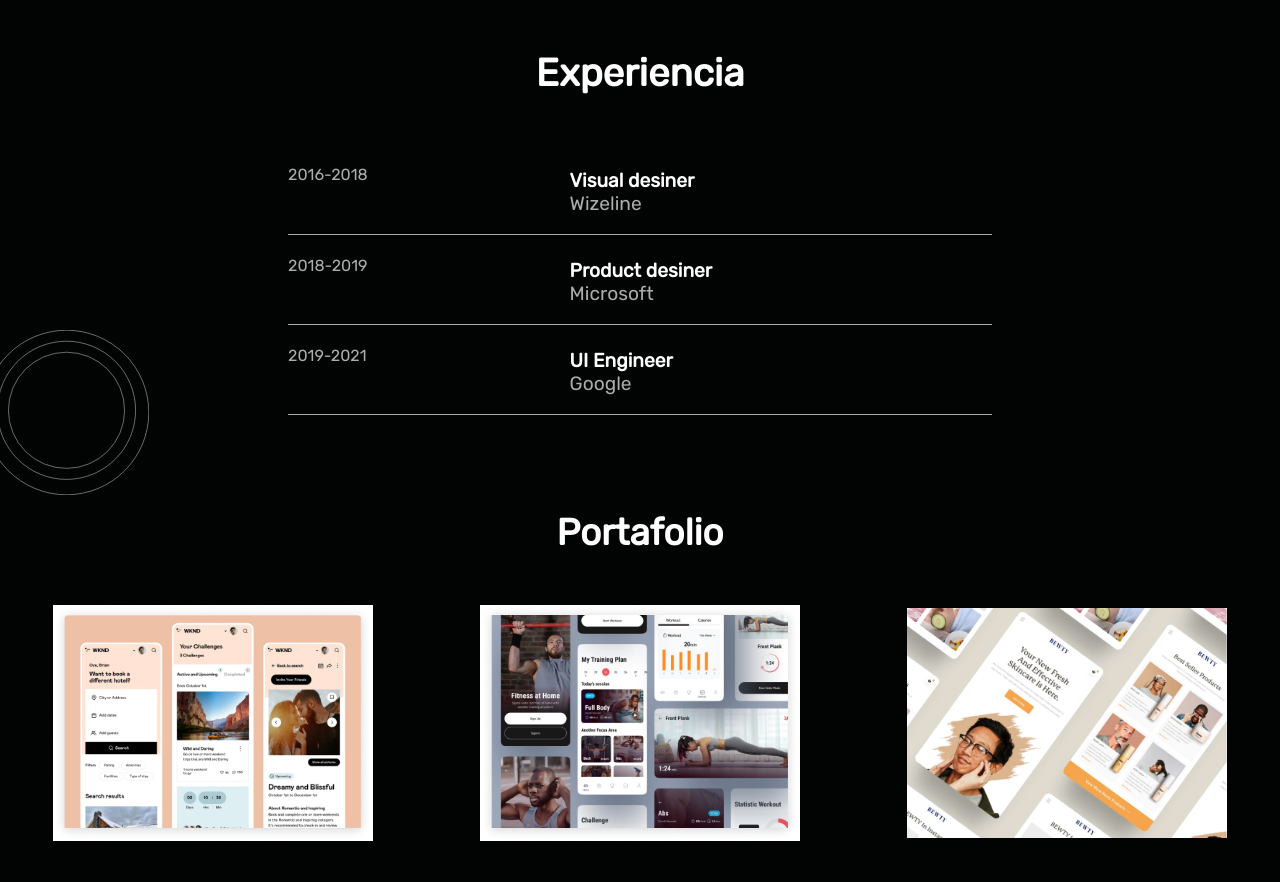
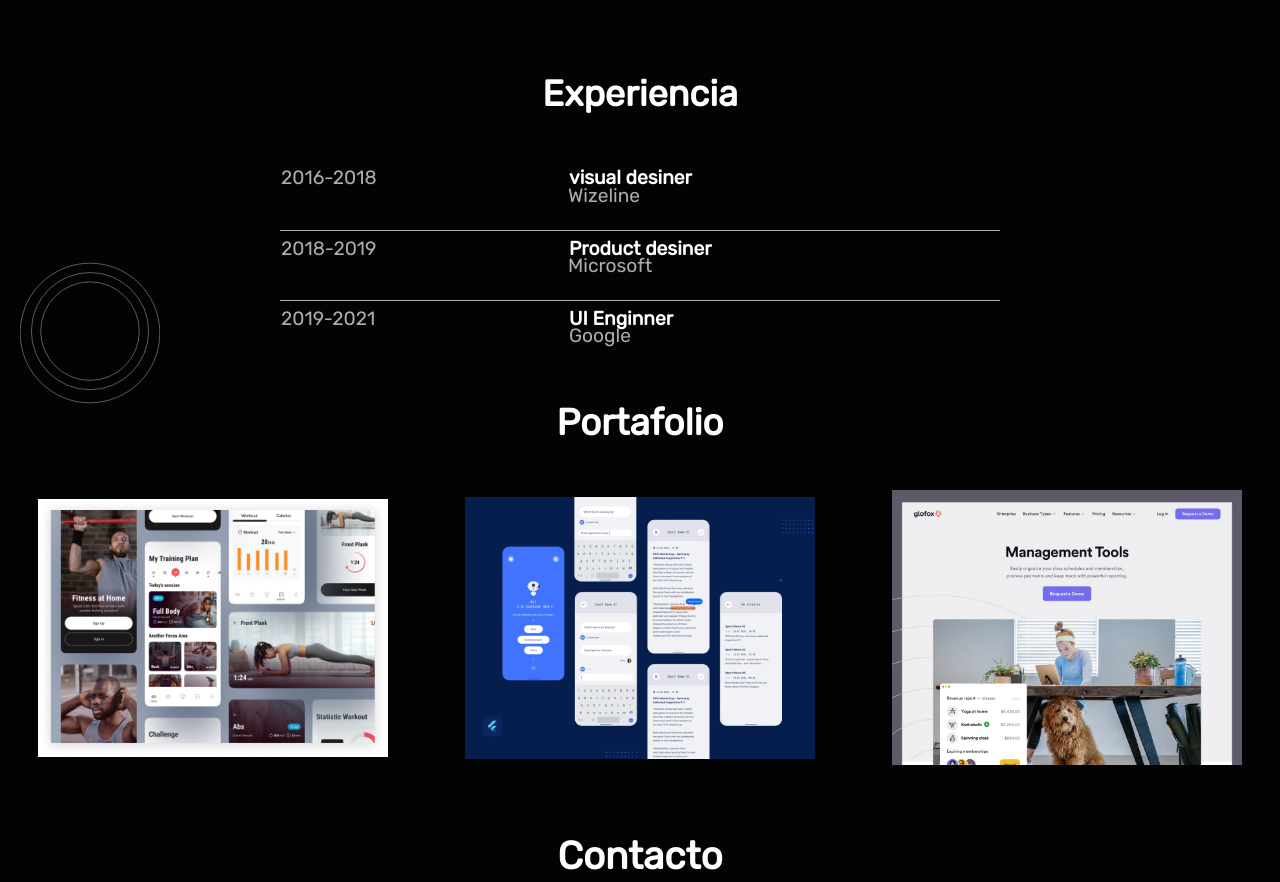
Before and after one commit to LuisSoraca27/Portafolio, a plain HTML site: page index.html in a window 1280 px wide. Shown: the part 1606-2488 px from the top of the page. Drawn offline with Linux system fonts and the light colour scheme.

Commit message:
ultima version

```diff
--- a/css/mediaQuerys.css
+++ b/css/mediaQuerys.css
@@ -125,43 +125,52 @@
 /* ******************************************* EXPERIENCIA ************************************** */
 
 @media (min-width: 768px) {
-    .content__exp {
-        width: 24rem;
-        margin-bottom: 6rem;
+    .width-cell40 {
+        width: 214px;
+
+    }
+    .width-cell60 {
+        width: 321px;
+
     }
 }
 
-@media (min-width: 992px) {
-    .content__exp {
-        width: 39rem;
-        margin-bottom: 6rem;
+
+@media (min-width:1200px) {
+    .width-cell40 {
+        width: 288px;
+
+    }
+    .width-cell60 {
+        width: 432px;
+
+    }
+    .exp__tittle {
+        font-size: 1.5rem;
+    }
+    td {
+        font-size: 1.2rem;
     }
 }
 
-@media (min-width:1200px) {
-    .content__exp {
-        width: 44rem;
+    /*
+*********************************************PORTAFOLIO ******************************************** */
+@media (min-width:992px) {
+    .content__folio__img {
+        flex-direction: row;
     }
-
-    .exp__tittle {
-        font-size: 1.6rem;
-    }
-    .exp__p {
-        font-size: 1.2rem;
-
-    }
-    .exp__p2 {
-        font-size: 1.2rem;
+    .content__img img {
+        width: 300px;
     }
 }
-    /*
-*********************************************PORTAFOLIO ******************************************** */
 
 @media(min-width:1200px) {
     .content__folio h2 {
         font-size: 2.3rem;
     }
-
+    .content__img img {
+        width: 350px;
+    }
 }
 /*
 ********************************************* CONTACTO ******************************************** */
@@ -216,9 +225,9 @@
         left: 85%;
     }
     .vector__img4 {
-        height: 40%;
-        right: 17.5rem;
-        bottom: -5rem;
+        height: 30%;
+        right: 24.5rem;
+        bottom: 20rem;
     }
 }
 
@@ -249,11 +258,11 @@
     }
     .vector__img3 {
         height: 25%;
-        left: 91%
+        left: 91%;
     }
     .vector__img4 {
         height: 37%;
-        left: -15rem;
+        right: 42.5rem;
     }
 }
 
@@ -265,8 +274,9 @@
         left: 93%
     }
     .vector__img4 {
-        height: 40%;
-    left: -15rem;
+        height: 35%;
+        right: 57rem;
+        top: 60rem;
     }
 }
 
@@ -282,6 +292,7 @@
         left: 91%
     }
     .vector__img4 {
-        left: -19rem;
+        right: 70rem;
+        top: 90rem;
     }
 }
--- a/css/style.css
+++ b/css/style.css
@@ -67,6 +67,7 @@ nav > button{
     flex-direction: column;
     justify-items: center;
     position: relative;
+    z-index: -999;
 }
 
 .container01__img {
@@ -196,76 +197,78 @@ nav > button{
  }
 /*
  **************************************************************** */
-
-.content__exp {
-    display: flex;
-    flex-wrap: wrap;
-    text-align: center;
-    width: 21.25rem;
-    margin: auto;
+ .content__exp {
     position: relative;
 }
 
-.exp__tittle {
+ .exp__tittle {
+    font-size: 1.3rem;
+    margin: auto;
     text-align: center;
-    font-size: 1.3rem;
 }
 
-.exp__cell {
+table, tr, td {
+    margin: auto;
+    border-collapse: collapse;
+    height: 35px;
+}
+.bor {
     border-bottom: 1px solid #adadad;
-    margin: 5px auto 0px auto;
-    text-align: left;
+    padding: 0;
+}
+.bold {
+    font-weight: bold;
+}
+.container-exp {
+    width: 100%;
+    margin: auto;
+}
+.width-cell40 {
+    width: 140px;
+    margin-bottom: 15px;
+}
+.width-cell60 {
+    width: 210px;
+    margin-bottom: 15px;
+}
+.color-cell {
     color: #adadad;
 }
-
-.exp__p {
-    margin-bottom: 0;
-    text-align: left;
-    font-weight: bold;
-    color: #ffffff;
-}
-
-.exp__p2 {
-    margin-top: 0;
-    text-align: left;
-    color: #adadad;
-}
-
-.col__60 {
-    width: 60%;
-}
-
-.col__40 {
-    width: 40%;
+.place {
+    position: relative;
+    bottom: 17px;
 }
 
 .vector__img4 {
     position: absolute;
     z-index: -960;
-    width: auto;
+    width: 140px;
+
 }
 
 /* **************************************************************************** */
 
 .content__folio__img {
     display: flex;
-    flex-wrap: wrap;
+    flex-direction: column;
 }
+
+
 
 .content__folio h2 {
     text-align: center;
     font-size: 1.9rem;
 }
 
-.content__folio__img img {
-    width: 320px;
-    margin: 20px auto
+.content__img img {
+    width: 350px;
 }
 
 .content__img {
     margin: auto;
     text-align: center;
     align-items: center;
+    width: auto;
 }
 
 /*
--- a/index.html
+++ b/index.html
@@ -47,7 +47,7 @@
     <div class="acerca__de__mi ">
         <h2>Acerca de mi</h2>
         <p class="">
-            Lorem, ipsum dolor sit amet consectetur adipisicing elit. Eaque, consequatur quasi. Labore excepturi error nesciunt reprehenderit rerum neque eveniet alias asperiores, deleniti nobis saepe? Doloribus maxime nulla nisi dignissimos. Sequi onsectetur adipisicing elit. Eaque, consequatur quasi. Labore .
+            Soy una persona proactiva con un gran sentido de liderazgo, siempre busco crear soluciones a los problemas en mi camino afrontando los con actitud y disciplina, siempre dispuesto a enfrentar retos. Actualmente soy estudiante del programa Developer web full stack con conocimiento en Html, Css, JavaScript, git y GitHub. Sigo trabajando día a día para llenarme de conocimiento y alcanzar mi objetivo de convertirme en un gran programador.
         </p>
 
     </div>
@@ -88,45 +88,56 @@
         <div class="col-12 exp__tittle">
             <h2>Experiencia</h2>
         </div>
-        <div class="col__40 exp__cell">
-            <p>2016-2018</p>
-        </div>
-        <div class="col__60 exp__cell">
-            <p class="exp__p">Visual desiner</p>
-            <p class="exp__p2">Wizeline</p>
-        </div>
-        <div class="col__40 exp__cell">
-            <p>2018-2019</p>
-        </div>
-        <div class="col__60 exp__cell">
-            <p class="exp__p">Product desiner</p>
-            <p class="exp__p2">Microsoft</p>
-        </div>
-        <div class="col__40 exp__cell">
-            <p>2019-2021</p>
-        </div>
-        <div class="col__60 exp__cell">
-            <p class="exp__p">UI Engineer</p>
-            <p class="exp__p2">Google</p>
-            <div class="img__4">
-                <img src="imagenes/Group 97.svg" class="vector__img4">
-            </div>
-        </div>
     </div>
+
+     <div class="container-exp">
+    <table >
+          <tr>
+             <td class="width-cell40 color-cell">2016-2018</td>
+             <td class="bold width-cell60">visual desiner</td>
+         </tr>
+          <tr class="bor">
+             <td class="bor width-cell40"></td>
+             <td class="bor width-cell60 color-cell place">Wizeline</td>
+          </tr>
+
+          <tr>
+             <td class="width-cell40 color-cell"> 2018-2019</td>
+             <td class="bold width-cell60">Product desiner</td>
+          </tr>
+          <tr class="bor">
+             <td class="bor width-cell40"></td>
+             <td class="bor width-cell60 color-cell place">Microsoft</td>
+          </tr>
+
+          <tr>
+             <td class="width-cell40 color-cell">2019-2021</td>
+             <td class="bold width-cell60">UI Enginner</td>
+          </tr>
+          <tr>
+             <td class="width-cell40 "></td>
+            <td class="width-cell60 color-cell place">Google</td>
+         </tr>
+
+  </table>
+  <div class="img__4">
+    <img src="imagenes/Group 97.svg" class="vector__img4">
+</div>
+</div>
 
     <div class="content__folio">
         <div class="col__12">
             <h2>Portafolio</h2>
         </div>
       <div class="content__folio__img">
-         <div class="content__img">
-            <img src="imagenes/Group 46.jpg">
-         </div>
-         <div class="content__img">
+         <div class="content__img col-12 col-lg-4">
             <img src="imagenes/Group 47.jpg">
          </div>
-         <div class="content__img">
-            <img src="imagenes/Group 48.jpg" >
+         <div class="content__img col-12 col-lg-4">
+            <img src="imagenes/image 11.jpg">
+         </div>
+         <div class="content__img col-12 col-lg-4">
+            <img src="imagenes/Rectangle 65.jpg" >
          </div>
       </div>
     </div>
```
Also changed, not shown: imagenes/Group 48.jpg (deleted), imagenes/Rectangle 65.jpg (added), imagenes/image 11.jpg (added).
